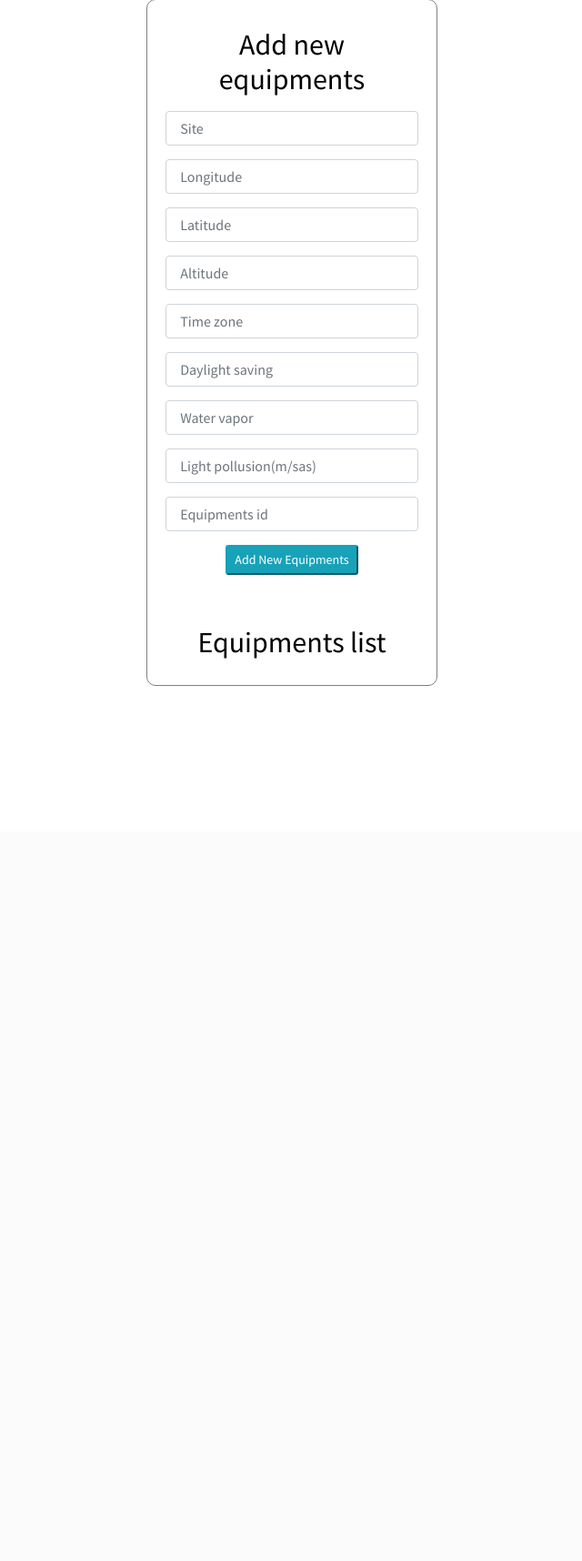
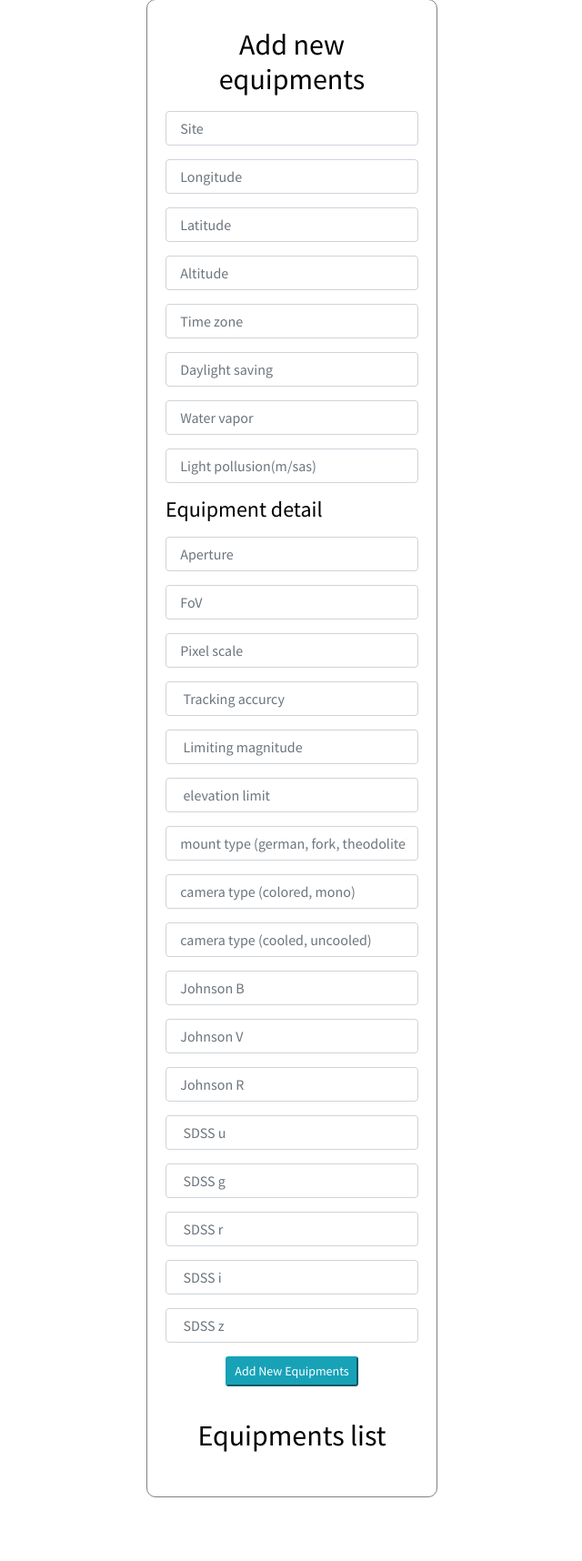
Before and after one commit to kdy136811/ADB-Final_Project, a Flask app: template templates/accounts/equipments.html in a window 1280 px wide. Shown: the part 90-1806 px from the top of the page at 91% size, without its empty margins (319-959 px from the left). Before the commit the page ends 844 px from the top, so only its background shows below. Run offline with Flask 2, Linux system fonts and the light colour scheme; the template is opened without the code that fills it, so the values that code supplies are empty; some libraries are stand-ins or nearby versions.

Commit message:
fixed some bug, add update equipment

```diff
--- a/app.py
+++ b/app.py
@@ -110,10 +110,11 @@ def equipments_get():
     if "usr" in session:
         usr = session["usr"]
         session["usr"] = usr
-        user_equipments = get_equipments(usr)
-        if not user_equipments:
+        count = count_user_equipment(usr)
+        if count == 0:
             flash("Don't have any equipment yet! Please add a equipment first", "error")
-            #user_equipments = create_equipments()
+            return render_template("accounts/equipments.html", user_equipments = None)
+        user_equipments = get_user_equipments(usr)
         return render_template("accounts/equipments.html", user_equipments = user_equipments)
     else:
         return redirect(url_for("login_get"))
@@ -121,6 +122,7 @@ def equipments_get():
 @app.route('/accounts/equipments', methods=['POST'])
 
 def equipments_post():
+    # user equipment parameter
     Site = request.form.get('site').strip()
     Longitude = request.form.get('longitude').strip()
     Latitude = request.form.get('latitude').strip()
@@ -129,15 +131,38 @@ def equipments_post():
     daylight = request.form.get('daylight_saving').strip()
     wv = request.form.get('water_vapor').strip()
     light_pollusion = request.form.get('light_pollusion').strip()
-    eid = request.form.get('equipment_id').strip()
+
+    #equipments parameter
+    aperture = request.form.get('aperture').strip()
+    Fov = request.form.get('fov').strip()
+    pixel_scale = request.form.get('pixel').strip()
+    tracking_accurcy = request.form.get('accurcy').strip()
+    lim_magnitude = request.form.get('mag').strip()
+    elevation_lim = request.form.get('deg').strip()
+    mount_type = request.form.get('mount_type').strip()
+    camera_type1 = request.form.get('camera_type1').strip()
+    camera_type2 = request.form.get('camera_type2').strip()
+    JohnsonB = request.form.get('JohnsonB').strip()
+    JohnsonV = request.form.get('JohnsonV').strip()
+    JohnsonR = request.form.get('JohnsonR').strip()
+    SDSSu = request.form.get('SDSSu').strip()
+    SDSSg = request.form.get('SDSSg').strip()
+    SDSSr = request.form.get('SDSSr').strip()
+    SDSSi = request.form.get('SDSSi').strip()
+    SDSSz = request.form.get('SDSSz').strip()
+    hid = request.form.get('id').strip()
     if "usr" in session:
         usr = session["usr"]
         session["usr"] = usr
-        #user_equipments = update_equipments()
-        print(usr)
-        print(eid)
-        user_equipments = create_equipments(usr,eid,Site,Longitude,Latitude,Altitude,tz,daylight,wv,light_pollusion)
-        user_equipments = get_equipments(usr)
+        if request.form.get('button') == 'update':
+            user_equipments = update_user_equipments(aperture,Fov,pixel_scale,tracking_accurcy,lim_magnitude,elevation_lim,mount_type,camera_type1,
+            camera_type2,JohnsonB,JohnsonR,JohnsonV,SDSSu,SDSSg,SDSSr,SDSSi,SDSSz,
+            usr,Site,Longitude,Latitude,Altitude,tz,daylight,wv,light_pollusion,int(hid))
+        if request.form.get('button') == 'add':
+            equipments = create_equipments(aperture,Fov,pixel_scale,tracking_accurcy,lim_magnitude,elevation_lim,mount_type,camera_type1,camera_type2,JohnsonB,JohnsonR,JohnsonV,SDSSu,SDSSg,SDSSr,SDSSi,SDSSz)
+            user_equipments = create_user_equipments(usr,equipments.EID,Site,Longitude,Latitude,Altitude,tz,daylight,wv,light_pollusion)
+            #print('add')
+        user_equipments = get_user_equipments(usr)
         return render_template("accounts/equipments.html", user_equipments = user_equipments)
     else:
         return redirect(url_for("login_get"))
--- a/services/classes.py
+++ b/services/classes.py
@@ -27,9 +27,9 @@ class Equipments(GraphObject):
     mount_type = Property()
     camera_type1 = Property()
     camera_type2 = Property()
-    JohsonB = Property()
-    JohsonV = Property()
-    JohsonR = Property()
+    JohnsonB = Property()
+    JohnsonV = Property()
+    JohnsonR = Property()
     SDSSu = Property()
     SDSSg = Property()
     SDSSr = Property()
--- a/templates/accounts/equipments.html
+++ b/templates/accounts/equipments.html
@@ -6,6 +6,7 @@
     <div class="form-wrapper">
         <form method="post">
             <h2>Add new equipments</h2>
+                <input class="form-control" type="hidden" name='id' >
                 <input class="form-control" type="text" name="site" placeholder=" Site" >
                 <input class="form-control" type="text" name="longitude" placeholder=" Longitude" >
                 <input class="form-control" type="text" name="latitude" placeholder=" Latitude" >
@@ -14,11 +15,28 @@
                 <input class="form-control" type="text" name="daylight_saving" placeholder=" Daylight saving" >
                 <input class="form-control" type="text" name="water_vapor" placeholder=" Water vapor" >
                 <input class="form-control" type="text" name="light_pollusion" placeholder=" Light pollusion(m/sas)" >
-                <input class="form-control" type="text" name="equipment_id" placeholder=" Equipments id">
+                <h4>Equipment detail</h4>
+                <input class="form-control" type="text" name="aperture" placeholder=" Aperture" >
+                <input class="form-control" type="text" name="fov" placeholder=" FoV" >
+                <input class="form-control" type="text" name="pixel" placeholder=" Pixel scale" >
+                <input class="form-control" type="text" name="accurcy" placeholder="  Tracking accurcy" >
+                <input class="form-control" type="text" name="mag" placeholder="  Limiting magnitude" >
+                <input class="form-control" type="text" name="deg" placeholder="  elevation limit" >
+                <input class="form-control" type="text" name="mount_type" placeholder=" mount type (german, fork, theodolite)" >
+                <input class="form-control" type="text" name="camera_type1" placeholder=" camera type (colored, mono)" >
+                <input class="form-control" type="text" name="camera_type2" placeholder=" camera type (cooled, uncooled)" >
+                <input class="form-control" type="text" name="JohnsonB" placeholder=" Johnson B" >
+                <input class="form-control" type="text" name="JohnsonV" placeholder=" Johnson V" >
+                <input class="form-control" type="text" name="JohnsonR" placeholder=" Johnson R" >
+                <input class="form-control" type="text" name="SDSSu" placeholder="  SDSS u" >
+                <input class="form-control" type="text" name="SDSSg" placeholder="  SDSS g" >
+                <input class="form-control" type="text" name="SDSSr" placeholder="  SDSS r" >
+                <input class="form-control" type="text" name="SDSSi" placeholder="  SDSS i" >
+                <input class="form-control" type="text" name="SDSSz" placeholder="  SDSS z" >
             <div class="actions">
-                <button type="submit" class="bt btn-info btn-sm">Add New Equipments</button>
+                <button name="button" type="submit" class="bt btn-info btn-sm" value="add">Add New Equipments</button>
             </div>
-        </form>
+
         <div class="error-msg">
             {% if error %}
                 <div class="error-msg">{{ error }}</div>
@@ -30,22 +48,44 @@
                             {% endfor %}
                         {% endif %}
                     {% endwith %}
-        <form method="get">
+        </form>
+        <form method="post">
             <h2 style="color:black">Equipments list</h2>
+            {% if user_equipments %}
              {% for info in user_equipments %}
             <h2 style="color:black">equipments {{loop.index}}</h2>
+                <input class="form-control" type="hidden" name='id' value="{{info.id}}" >
                 <input class="form-control" type="text" name="site" placeholder=" Site" value="{{ info.site }}">
                 <input class="form-control" type="text" name="longitude" placeholder=" Longitude" value="{{ info.longitude }}">
                 <input class="form-control" type="text" name="latitude" placeholder=" Latitude" value="{{ info.latitude }}">
-                <input class="form-control" type="text" name="altitude" placeholder=" Altitude" value="{{ info.altiitude }}" >
+                <input class="form-control" type="text" name="altitude" placeholder=" Altitude" value="{{ info.altitude }}" >
                 <input class="form-control" type="text" name="time_zone" placeholder=" Time zone" value="{{ info.time_zone }}" >
                 <input class="form-control" type="text" name="daylight_saving" placeholder=" Daylight saving" value="{{ info.daylight_saving }}" >
                 <input class="form-control" type="text" name="water_vapor" placeholder=" Water vapor" value="{{ info.water_vapor }}" >
                 <input class="form-control" type="text" name="light_pollusion" placeholder=" Light pollusion(m/sas)" value="{{ info.light_pollusion }}" >
+                <h4 style="color:black">Equipment detail</h4>
+                <input class="form-control" type="text" name="aperture" placeholder=" Aperture" value="{{info.aperture}}" >
+                <input class="form-control" type="text" name="fov" placeholder=" FoV" value="{{info.Fov}}">
+                <input class="form-control" type="text" name="pixel" placeholder=" Pixel scale" value="{{info.pixel_scale}}">
+                <input class="form-control" type="text" name="accurcy" placeholder="  Tracking accurcy" value="{{info.tracking_accurcy}}">
+                <input class="form-control" type="text" name="mag" placeholder="  Limiting magnitude" value="{{info.lim_magnitude}}">
+                <input class="form-control" type="text" name="deg" placeholder="  elevation limit" value="{{info.elevation_lim}}">
+                <input class="form-control" type="text" name="mount_type" placeholder=" mount type (german, fork, theodolite)" value="{{info.mount_type}}">
+                <input class="form-control" type="text" name="camera_type1" placeholder=" camera type (colored, mono)" value="{{info.camera_type1}}">
+                <input class="form-control" type="text" name="camera_type2" placeholder=" camera type (cooled, uncooled)" value="{{info.camera_type2}}">
+                <input class="form-control" type="text" name="JohnsonB" placeholder=" Johnson B" value="{{info.JohnsonB}}">
+                <input class="form-control" type="text" name="JohnsonV" placeholder=" Johnson V" value="{{info.JohnsonR}}">
+                <input class="form-control" type="text" name="JohnsonR" placeholder=" Johnson R" value="{{info.JohnsonV}}">
+                <input class="form-control" type="text" name="SDSSu" placeholder="  SDSS u" value="{{info.SDSSu}}">
+                <input class="form-control" type="text" name="SDSSg" placeholder="  SDSS g" value="{{info.SDSSg}}">
+                <input class="form-control" type="text" name="SDSSr" placeholder="  SDSS r" value="{{info.SDSSr}}">
+                <input class="form-control" type="text" name="SDSSi" placeholder="  SDSS i" value="{{info.SDSSi}}">
+                <input class="form-control" type="text" name="SDSSz" placeholder="  SDSS z" value="{{info.SDSSz}}">
             <div class="actions">
-                <button type="submit" class="bt btn-info btn-sm">Update</button>
+                <button name="button" type="submit" class="bt btn-info btn-sm" value="update">Update</button>
             </div>
             {% endfor%}
+            {% endif%}
         </form>
     </div>
 </div>
```
Also changed, not shown: services/accounts_service.py (+62 -14 lines). Lines whose indentation alone changed are shown as unchanged.
